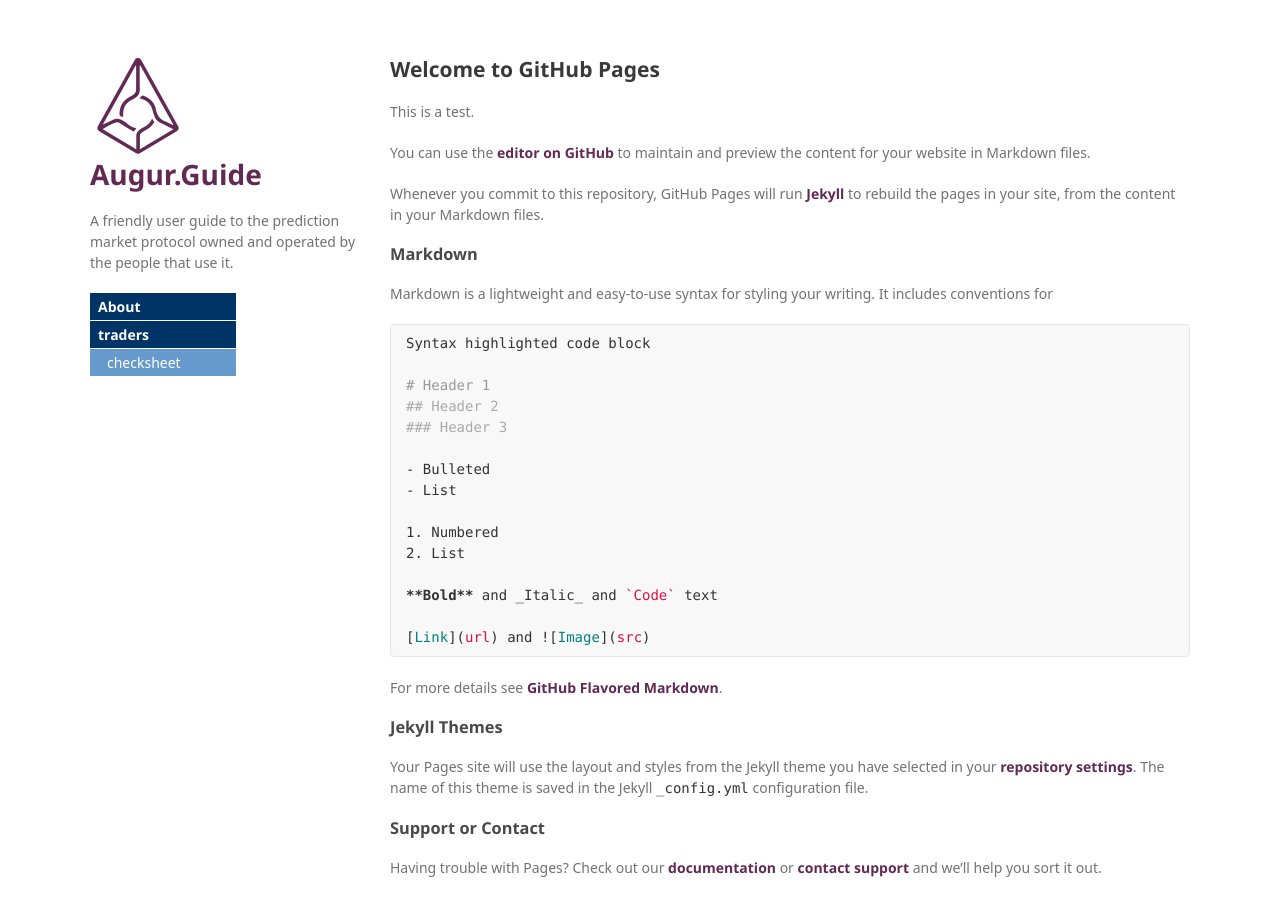
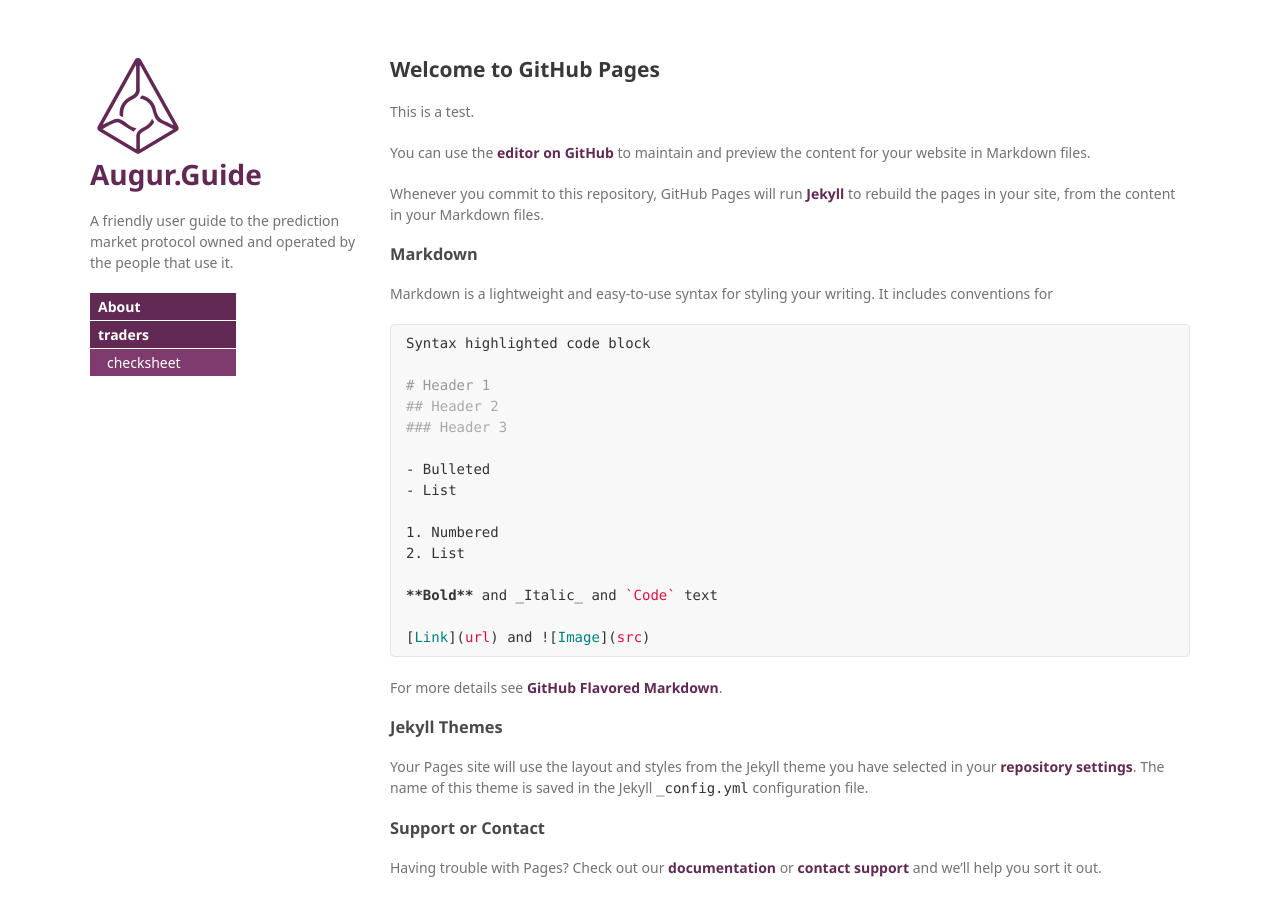
Before and after one commit to msagansk/Augur.Guide, a Jekyll site: the page built from index.md, in a window 1280 px wide and 948 px high. Shown: the top 916 px of the window. Built offline with Jekyll 4.4.1, drawn with Linux system fonts in a browser that asks for light colours; some web fonts are replaced; our own code applies the rules of GitHub Pages for plain Markdown files; a script that is not in the unit is left out.

Commit message:
Update main.scss

```diff
--- a/_sass/main.scss
+++ b/_sass/main.scss
@@ -554,7 +554,7 @@ div.right {
 #navcontainer a {
 	display: block;
 	color: #FFF;
-	background-color: #036;
+	background-color: #612953;
 	width: 9em;
 	padding: 3px 12px 3px 8px;
 	text-decoration: none;
@@ -563,14 +563,14 @@ div.right {
 }
 
 #navcontainer a:hover {
-	background-color: #369;
+	background-color: #703160;
 	color: #FFF;
 }
 
 #navcontainer li li a {
 	display: block;
 	color: #FFF;
-	background-color: #69C;
+	background-color: #7f3b6e;
 	width: 9em;
 	padding: 3px 3px 3px 17px;
 	text-decoration: none;
```
